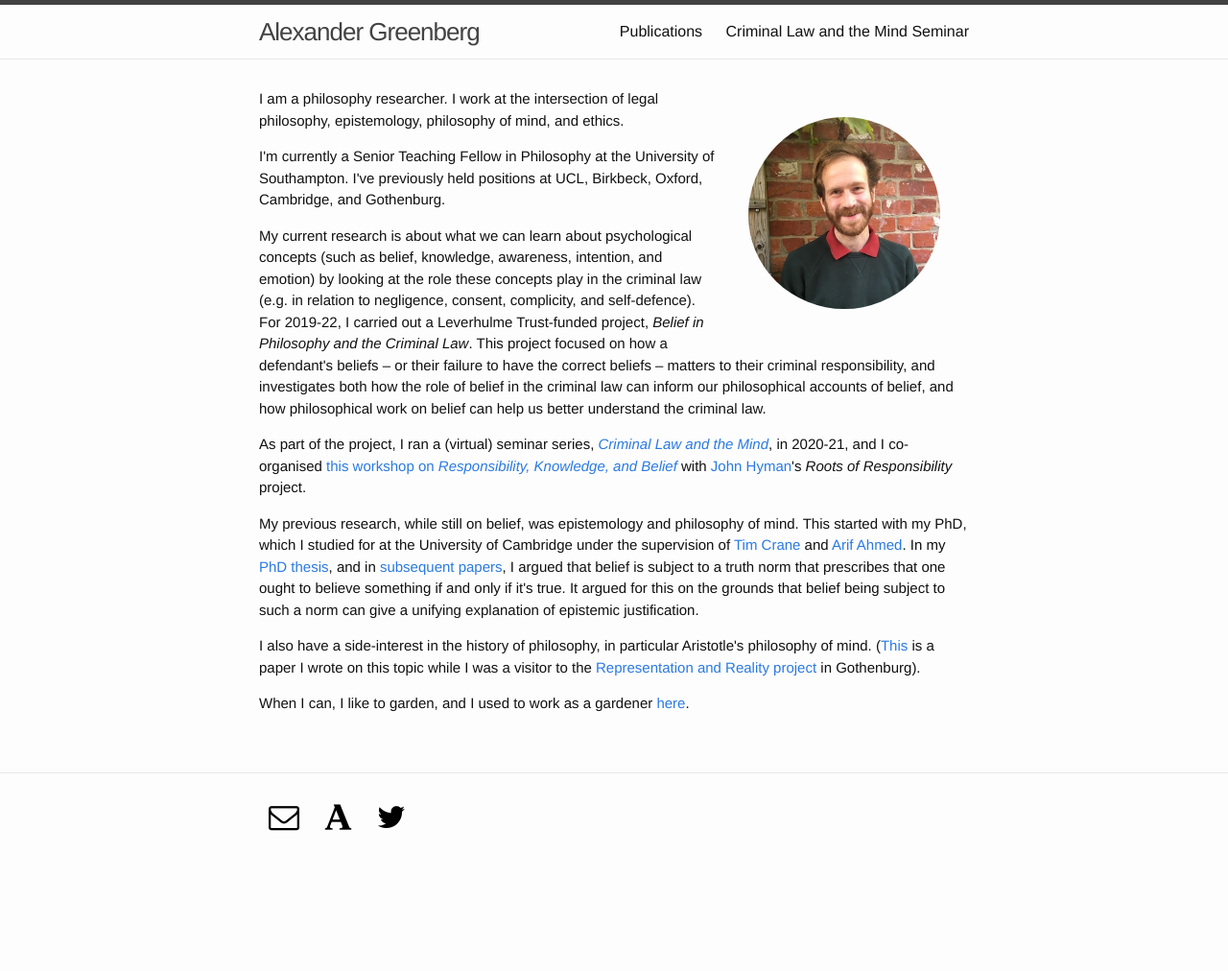
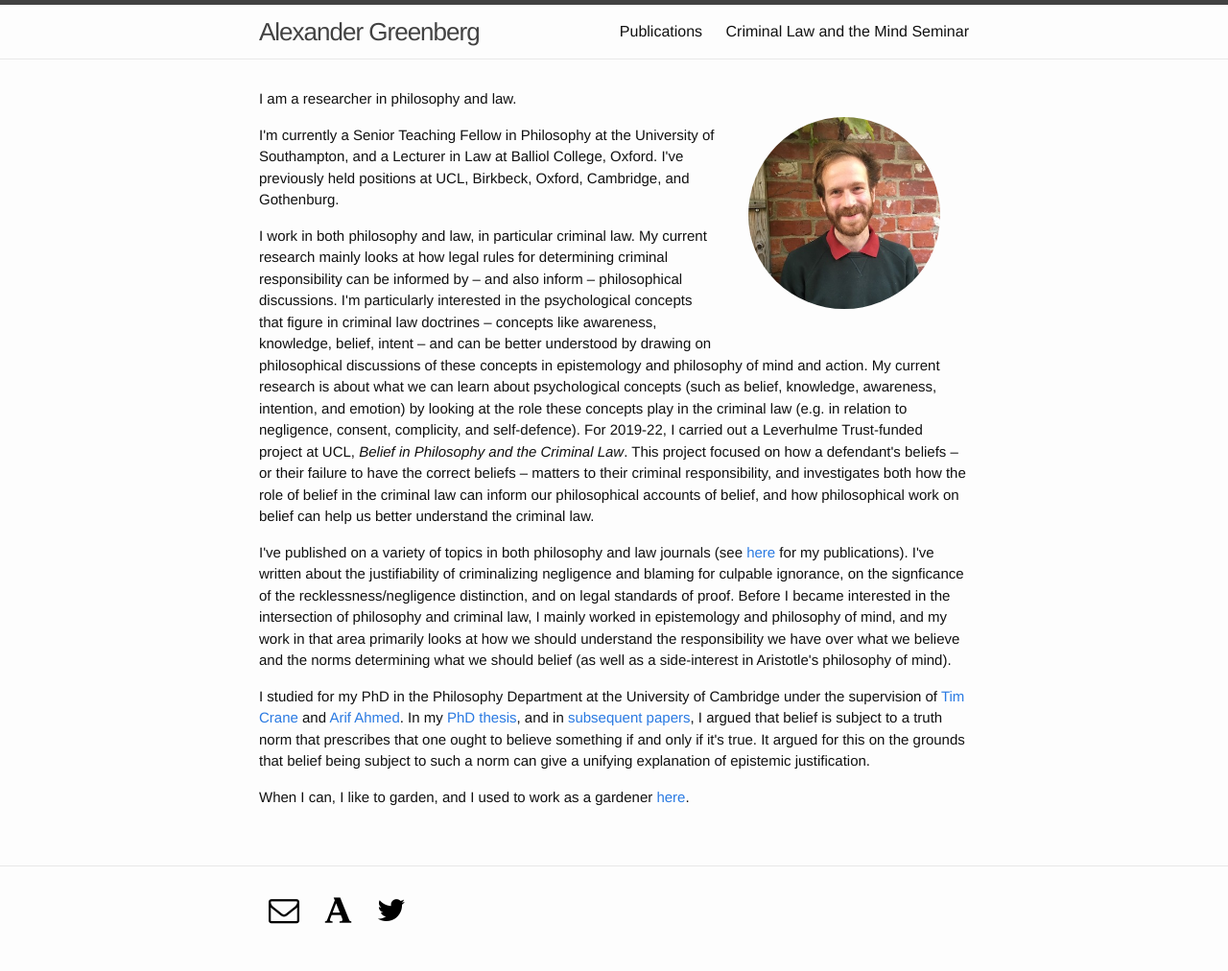
Before and after one commit to alexandergreenberg/alexandergreenberg.github.io, a Jekyll site: the page built from index.html, in a window 1280 px wide. Shown: the whole page at 96% size. Built offline with Jekyll 4.4.1, drawn with Linux system fonts in a browser that asks for light colours; some web fonts are replaced; before the commit the page ends 915 px from its top, so only the background shows below that.

Commit message:
Update index.html

```diff
--- a/index.html
+++ b/index.html
@@ -8,12 +8,11 @@ layout: default
     <img id="profile-picture" src="https://raw.githubusercontent.com/alexandergreenberg/alexandergreenberg.github.io/master/picture.jpg">
     <!-- <p class="photo-credit"><em>Photo by Lucy Campbell</em></p> -->
   </div>
-    <p class="paragraph">I am a philosophy researcher. I work at the intersection of legal philosophy, epistemology, philosophy of mind, and ethics.</p>
-    <p class="paragraph">I'm currently a Senior Teaching Fellow in Philosophy at the University of Southampton. I've previously held positions at UCL, Birkbeck, Oxford, Cambridge, and Gothenburg.</p>
-    <p class="paragraph">My current research is about what we can learn about psychological concepts (such as belief, knowledge, awareness, intention, and emotion) by looking at the role these concepts play in the criminal law (e.g. in relation to negligence, consent, complicity, and self-defence). For 2019-22, I carried out a Leverhulme Trust-funded project, <em>Belief in Philosophy and the Criminal Law</em>. This project focused on how a defendant's beliefs – or their failure to have the correct beliefs – matters to their criminal responsibility, and investigates both how the role of belief in the criminal law can inform our philosophical accounts of belief, and how philosophical work on belief can help us better understand the criminal law.</p>
-    <p class="paragraph">As part of the project, I ran a (virtual) seminar series, <em><a href="/seminar/">Criminal Law and the Mind</a></em>, in 2020-21, and I co-organised <a href="https://rootsofresponsibility.co.uk/2020/01/14/report-leverhulme-erc-workshop-on-responsibility-knowledge-and-belief/">this workshop on <em>Responsibility, Knowledge, and Belief</em></a> with <a href="https://www.ucl.ac.uk/philosophy/people/professor-john-hyman">John Hyman</a>'s <em>Roots of Responsibility</em> project.
-    <p class="paragraph">My previous research, while still on belief, was epistemology and philosophy of mind. This started with my PhD, which I studied for at the University of Cambridge under the supervision of <a href="http://www.timcrane.com" target="_blank">Tim Crane</a> and <a href="http://www.phil.cam.ac.uk/people/teaching-research-pages/ahmed/ahmed-page" target="_blank">Arif Ahmed</a>. In my <a href="/phd-thesis/">PhD thesis</a>, and in <a href="/publications/">subsequent papers</a>, I argued that belief is subject to a truth norm that prescribes that one ought to believe something if and only if it's true. It argued for this on the grounds that belief being subject to such a norm can give a unifying explanation of epistemic justification.</p>
-    <p class="paragraph">I also have a side-interest in the history of philosophy, in particular Aristotle's philosophy of mind. (<a href="/publications/#aristotle">This</a> is a paper I wrote on this topic while I was a visitor to the <a href="https://representationandreality.gu.se" target="_blank">Representation and Reality project</a> in Gothenburg).</p>
+    <p class="paragraph">I am a researcher in philosophy and law.</p>
+    <p class="paragraph">I'm currently a Senior Teaching Fellow in Philosophy at the University of Southampton, and a Lecturer in Law at Balliol College, Oxford. I've previously held positions at UCL, Birkbeck, Oxford, Cambridge, and Gothenburg.</p>
+    <p class="paragraph">I work in both philosophy and law, in particular criminal law. My current research mainly looks at how legal rules for determining criminal responsibility can be informed by – and also inform – philosophical discussions. I'm particularly interested in the psychological concepts that figure in criminal law doctrines – concepts like awareness, knowledge, belief, intent – and can be better understood by drawing on philosophical discussions of these concepts in epistemology and philosophy of mind and action.      My current research is about what we can learn about psychological concepts (such as belief, knowledge, awareness, intention, and emotion) by looking at the role these concepts play in the criminal law (e.g. in relation to negligence, consent, complicity, and self-defence). For 2019-22, I carried out a Leverhulme Trust-funded project at UCL, <em>Belief in Philosophy and the Criminal Law</em>. This project focused on how a defendant's beliefs – or their failure to have the correct beliefs – matters to their criminal responsibility, and investigates both how the role of belief in the criminal law can inform our philosophical accounts of belief, and how philosophical work on belief can help us better understand the criminal law.</p>
+    <p class="paragraph">I've published on a variety of topics in both philosophy and law journals (see <a href="/publications/">here</a> for my publications). I've written about the justifiability of criminalizing negligence and blaming for culpable ignorance, on the signficance of the recklessness/negligence distinction, and on legal standards of proof. Before I became interested in the intersection of philosophy and criminal law, I mainly worked in epistemology and philosophy of mind, and my work in that area primarily looks at how we should understand the responsibility we have over what we believe and the norms determining what we should belief (as well as a side-interest in Aristotle's philosophy of mind).</p>
+    <p class="paragraph">I studied for my PhD in the Philosophy Department at the University of Cambridge under the supervision of <a href="http://www.timcrane.com" target="_blank">Tim Crane</a> and <a href="http://www.phil.cam.ac.uk/people/teaching-research-pages/ahmed/ahmed-page" target="_blank">Arif Ahmed</a>. In my <a href="/phd-thesis/">PhD thesis</a>, and in <a href="/publications/">subsequent papers</a>, I argued that belief is subject to a truth norm that prescribes that one ought to believe something if and only if it's true. It argued for this on the grounds that belief being subject to such a norm can give a unifying explanation of epistemic justification.</p>
     <p class="paragraph">When I can, I like to garden, and I used to work as a gardener <a href="http://www.kings.cam.ac.uk/archive-centre/history-of-kings#toc-1" target="_blank">here</a>.</p>
   </div>
 </div>
```
